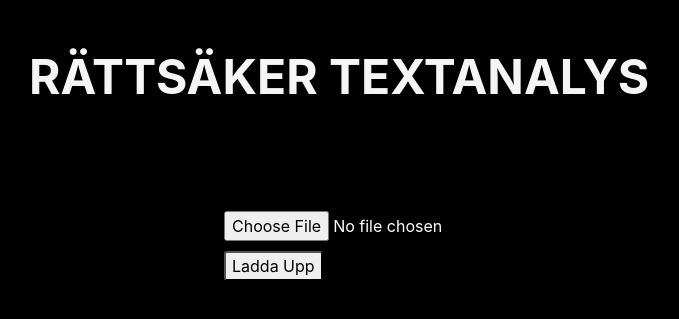
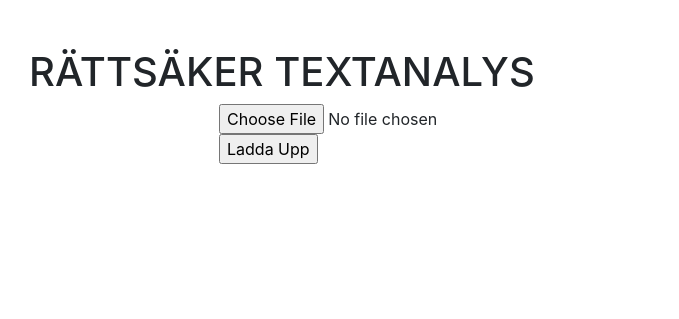
Before and after one commit to ellakk/textanalys, a Flask app: page / in a window 1280 px wide. Shown: the top 319 px of the page, without its empty margins (341-1020 px from the left). Run offline with Flask 2, Linux system fonts and the light colour scheme; some libraries are stand-ins or nearby versions.

Commit message:
Don't override vanilla bootstrap settings

```diff
--- a/static/style.css
+++ b/static/style.css
@@ -1,25 +1,3 @@
-body {
-  color: #fff;
-  background: #000; }
-
-
-h1 {
-  font-weight: bold;
-  font-size: 3em;
-  color: #f5f5f5;
-  margin-bottom: 100px}
-
-  input{
-    margin: 5px;
-    border-radius: 3px;
-  }
-
-footer {
-  width: 100%; }
-
-footer p {
-  font-size: 8px; }
-
 @media only screen and (max-width: 736px) {
   h1 {
     font-size: 20px;
```
